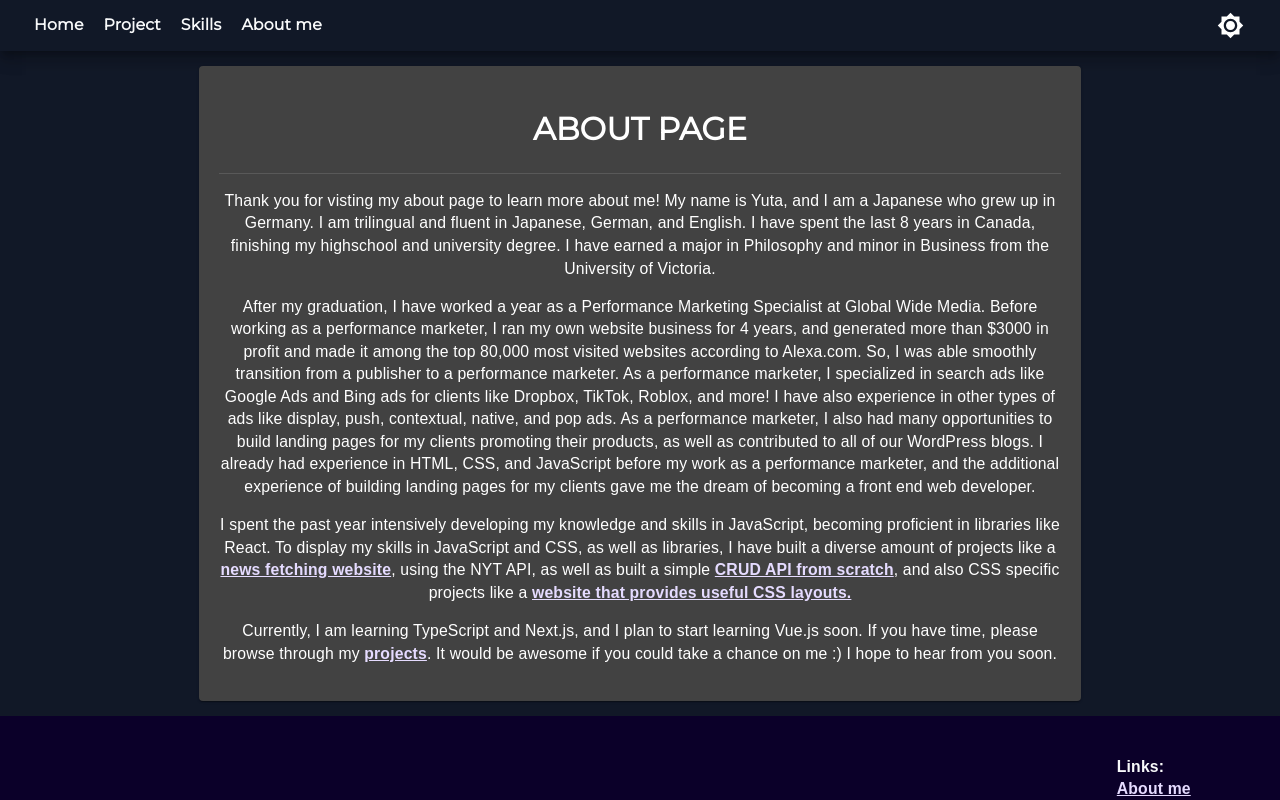
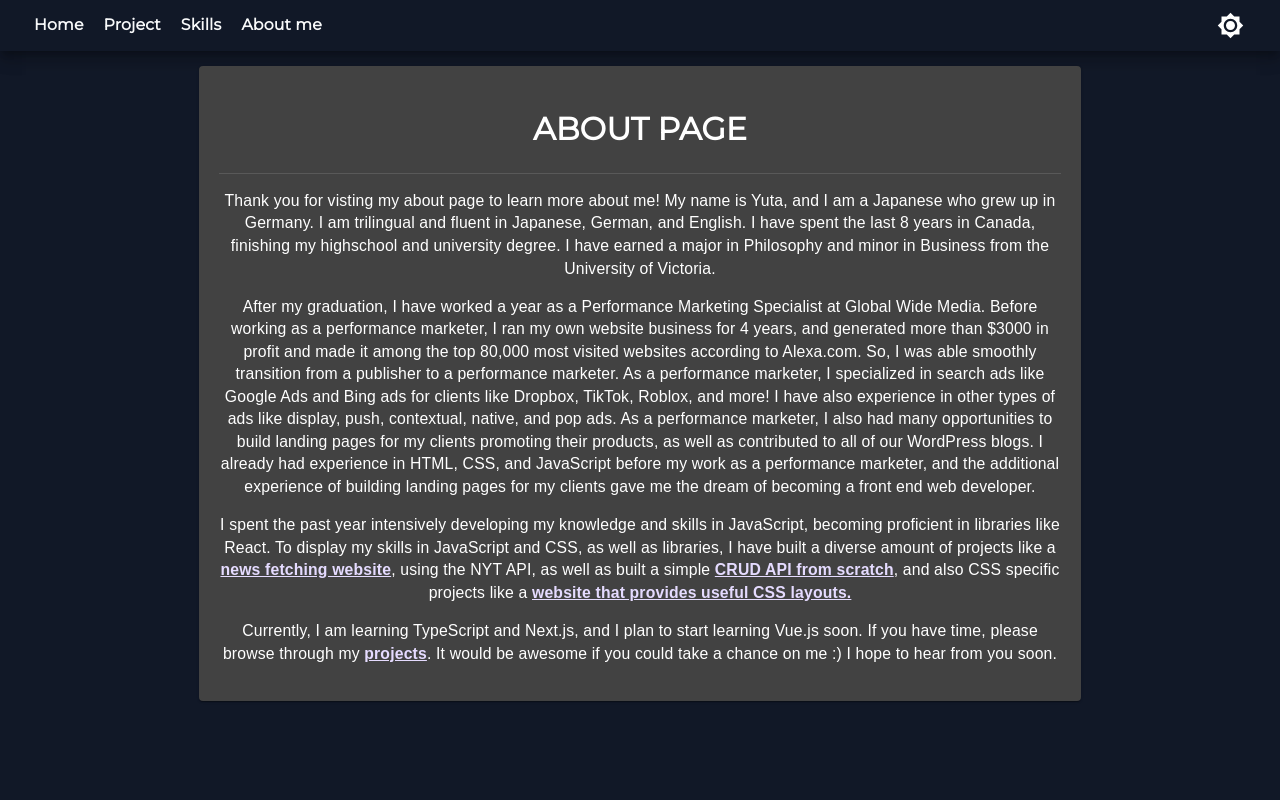
Before and after one commit to YutaMoriJP/Portfolio, a React (Create React App) app: page /about in a window 1280 px wide. Shown: the top 800 px of the page. Built offline with nearby package versions, Linux system fonts and the light colour scheme.

Commit message:
css issues in large screens fix - navbar and footer

```diff
--- a/src/App.js
+++ b/src/App.js
@@ -31,6 +31,50 @@ const PlayGround = lazy(() => import("./Pages/PlayGround"));
 const ErrorPage = lazy(() => import("./Pages/404"));
 const About = lazy(() => import("./Pages/About"));
 const Skills = lazy(() => import("./Pages/Skills"));
+
+const App = () => {
+  const [theme] = useThemeContext();
+  const classes = useStyle();
+  return (
+    <>
+      <ThemeProviders isDark={theme === "dark"}>
+        <CssBaseLine />
+        <StyledGlobal />
+        <Router>
+          <Layout isDark={theme === "dark"}>
+            <ScrollToTop />
+            <Suspense fallback={<Loading />}>
+              <Switch>
+                <Route exact path="/">
+                  <Home />
+                </Route>
+                <Route path="/code-examples">
+                  <CodeExamples />
+                </Route>
+                <Route path="/playground">
+                  <PlayGround />
+                </Route>
+                <Route path="/project">
+                  <Project />
+                </Route>
+                <Route path="/about">
+                  <About />
+                </Route>
+                <Route path="/skills">
+                  <Skills />
+                </Route>
+                <Route>
+                  <ErrorPage />
+                </Route>
+              </Switch>
+            </Suspense>
+          </Layout>
+        </Router>
+      </ThemeProviders>
+    </>
+  );
+};
+/*
 
 const App = () => {
   const [theme] = useThemeContext();
@@ -75,4 +119,5 @@ const App = () => {
   );
 };
 
+*/
 export default App;
--- a/src/Components/Image/Image.js
+++ b/src/Components/Image/Image.js
@@ -12,6 +12,8 @@ const Image = ({
   alt = "not found image",
   width,
   height,
-}) => <ImageStyled src={src} alt={alt} width={width} height={height} />;
+}) => {
+  return <ImageStyled src={src} alt={alt} width={width} height={height} />;
+};
 
 export default Image;
--- a/src/Components/Layout/Layout.js
+++ b/src/Components/Layout/Layout.js
@@ -1,12 +1,18 @@
 import React from "react";
 import Navbar from "./Navbar";
 import Footer from "./Footer/index";
+import Container from "@material-ui/core/Container";
+import useStyle from "../../GlobalStyle/useStyle";
 
 const Layout = ({ children }) => {
+  const classes = useStyle();
+
   return (
     <>
       <Navbar />
-      <main>{children}</main>
+      <Container className={classes.container} maxWidth="xl">
+        <main>{children}</main>
+      </Container>
       <Footer />
     </>
   );
--- a/src/Pages/About.js
+++ b/src/Pages/About.js
@@ -12,7 +12,7 @@ const About = () => {
       <Helmet>
         <title>About</title>
       </Helmet>
-      <Container maxWidth="md">
+      <Container maxWidth="md" style={{ minHeight: "100vh" }}>
         <Paper style={{ padding: 20, margin: 15 }}>
           <h1>ABOUT PAGE</h1>
           <Divider />
--- a/src/Pages/Project.js
+++ b/src/Pages/Project.js
@@ -30,11 +30,11 @@ const Project = () => {
           <Zoom triggerOnce>
             <ProjectStyled id="project">
               <h1>PROJECTS</h1>
-              <Filter
+              {/* <Filter
                 setFilterBy={setFilterBy}
                 options={options}
                 position="right"
-              />
+              /> */}
               <Grid container spacing={5} justify="center">
                 {filterFunc(projects).map(project => (
                   <Card
@@ -53,11 +53,11 @@ const Project = () => {
         ) : (
           <ProjectStyled id="project">
             <h1>PROJECTS</h1>
-            <Filter
-              setFilterBy={setFilterBy}
-              options={options}
-              position="right"
-            />
+            {/* <Filter
+                setFilterBy={setFilterBy}
+                options={options}
+                position="right"
+              /> */}
             <Grid container spacing={5} justify="center">
               {filterFunc(projects).map(project => (
                 <Card
--- a/src/data/project.js
+++ b/src/data/project.js
@@ -10,6 +10,7 @@ import timer from "../Images/timer.png";
 import delay from "../Images/delay.png";
 import bubble from "../Images/bubble.png";
 import blogGrid from "../Images/blogGrid.png";
+
 import usefulCSS from "../Images/css.png";
 
 const projects = [
```
